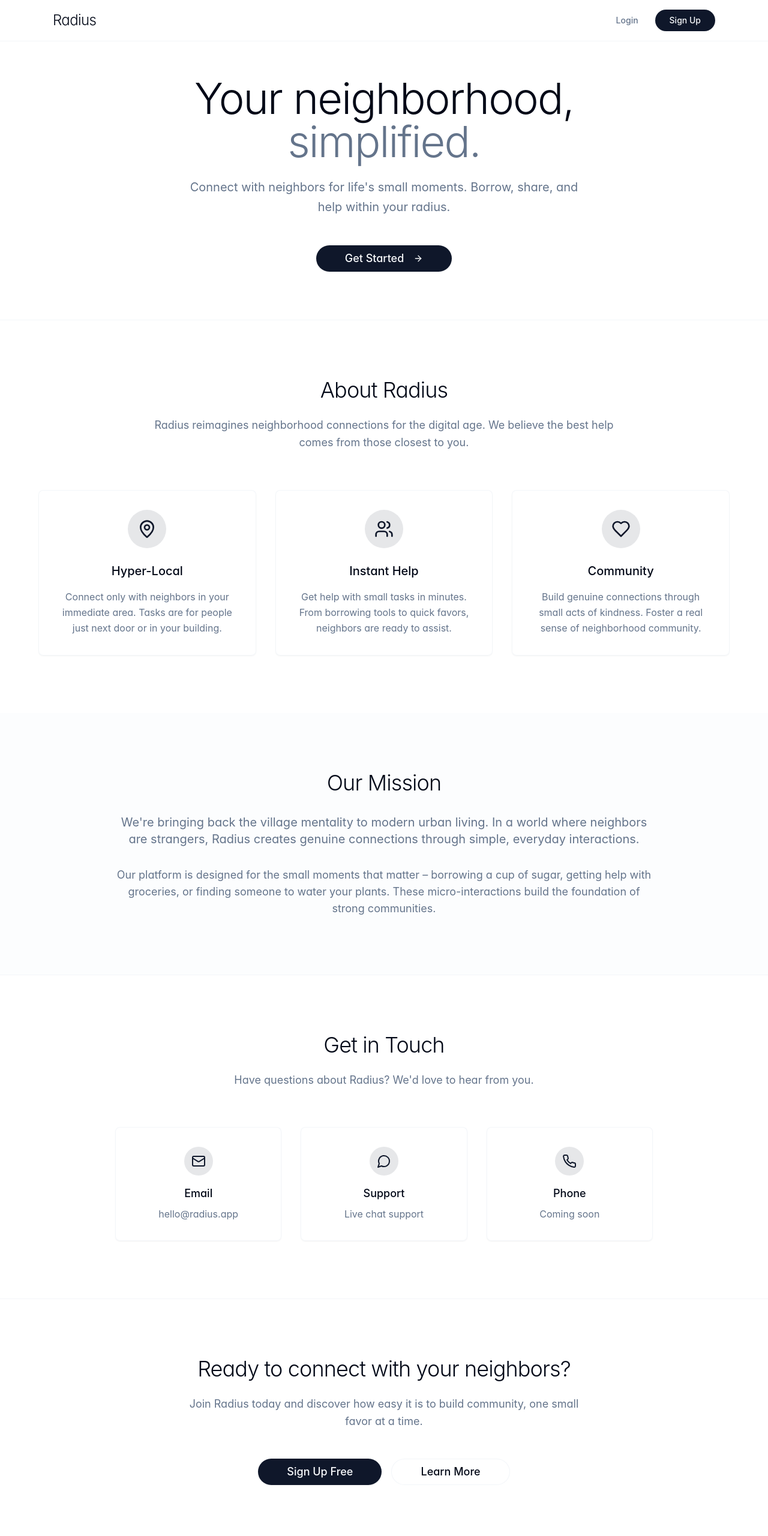
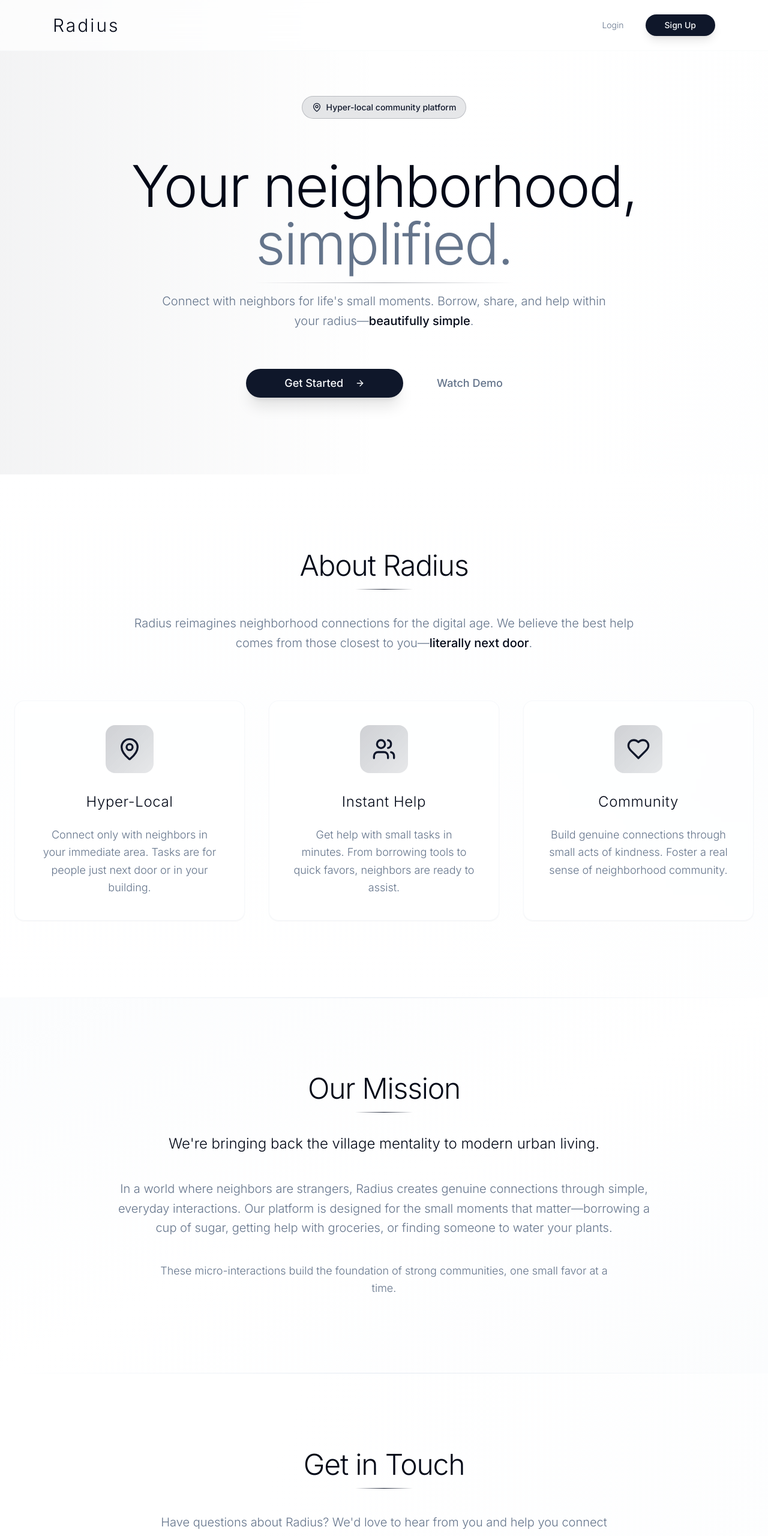
Before and after one commit to MohitPatni0731/everloom, a React (Vite) app: page / in a window 1280 px wide. Shown: the top 2561 px of the page at 60% size. Built offline with nearby package versions, Linux system fonts and the light colour scheme.

Commit message:
Refine landing page aesthetics
Improve the visual design of the landing page for a more aesthetic appearance.

```diff
--- a/src/index.css
+++ b/src/index.css
@@ -93,15 +93,17 @@
 
   body {
     @apply bg-background text-foreground;
-    font-family: -apple-system, BlinkMacSystemFont, "Segoe UI", Roboto, "Helvetica Neue", Arial, sans-serif;
+    font-family: 'Inter', -apple-system, BlinkMacSystemFont, "Segoe UI", Roboto, "Helvetica Neue", Arial, sans-serif;
+    font-feature-settings: 'cv02', 'cv03', 'cv04', 'cv11';
+    font-optical-sizing: auto;
   }
 }
 
-/* Custom animations */
+/* Enhanced animations */
 @keyframes fade-in {
   from {
     opacity: 0;
-    transform: translateY(10px);
+    transform: translateY(20px);
   }
   to {
     opacity: 1;
@@ -112,27 +114,90 @@
 @keyframes scale-in {
   from {
     opacity: 0;
-    transform: scale(0.95);
+    transform: scale(0.95) translateY(10px);
   }
   to {
     opacity: 1;
-    transform: scale(1);
+    transform: scale(1) translateY(0);
+  }
+}
+
+@keyframes float {
+  0%, 100% {
+    transform: translateY(0px);
+  }
+  50% {
+    transform: translateY(-10px);
+  }
+}
+
+@keyframes shimmer {
+  0% {
+    background-position: -200% 0;
+  }
+  100% {
+    background-position: 200% 0;
   }
 }
 
 .animate-fade-in {
-  animation: fade-in 0.4s ease-out forwards;
+  animation: fade-in 0.8s ease-out forwards;
   opacity: 0;
 }
 
 .animate-scale-in {
-  animation: scale-in 0.3s ease-out forwards;
+  animation: scale-in 0.6s ease-out forwards;
   opacity: 0;
+}
+
+.animate-float {
+  animation: float 6s ease-in-out infinite;
 }
 
 /* Smooth transitions for better UX */
 * {
   transition-property: color, background-color, border-color, text-decoration-color, fill, stroke, opacity, box-shadow, transform, filter, backdrop-filter;
   transition-timing-function: cubic-bezier(0.4, 0, 0.2, 1);
-  transition-duration: 150ms;
+  transition-duration: 200ms;
 }
+
+/* Enhanced glassmorphism effects */
+.backdrop-blur-xl {
+  backdrop-filter: blur(24px);
+}
+
+/* Custom gradient animations */
+@keyframes gradient-shift {
+  0%, 100% {
+    background-position: 0% 50%;
+  }
+  50% {
+    background-position: 100% 50%;
+  }
+}
+
+.animate-gradient {
+  background-size: 200% 200%;
+  animation: gradient-shift 8s ease infinite;
+}
+
+/* Typography enhancements */
+.font-extralight {
+  font-weight: 200;
+}
+
+.tracking-widest {
+  letter-spacing: 0.1em;
+}
+
+/* Refined shadows */
+.shadow-elegant {
+  box-shadow: 0 25px 50px -12px rgba(0, 0, 0, 0.1), 0 0 0 1px rgba(255, 255, 255, 0.1);
+}
+
+/* Improved focus states */
+button:focus-visible,
+a:focus-visible {
+  outline: 2px solid hsl(var(--primary));
+  outline-offset: 2px;
+}
--- a/src/pages/Landing.tsx
+++ b/src/pages/Landing.tsx
@@ -5,19 +5,19 @@ import { Card } from "@/components/ui/card";
 
 const Landing = () => {
   return (
-    <div className="min-h-screen bg-background">
+    <div className="min-h-screen bg-gradient-to-br from-background via-background to-muted/20">
       {/* Navigation */}
-      <nav className="fixed top-0 w-full bg-background/80 backdrop-blur-sm border-b border-border/40 z-50">
-        <div className="max-w-6xl mx-auto px-6 py-4">
+      <nav className="fixed top-0 w-full bg-background/70 backdrop-blur-xl border-b border-border/20 z-50">
+        <div className="max-w-6xl mx-auto px-6 py-6">
           <div className="flex items-center justify-between">
-            <h1 className="text-2xl font-light tracking-tight text-foreground">
+            <h1 className="text-3xl font-extralight tracking-[0.1em] text-foreground hover:text-primary transition-colors duration-300">
               Radius
             </h1>
-            <div className="flex items-center space-x-4">
-              <Button variant="ghost" size="sm" className="text-muted-foreground hover:text-foreground">
+            <div className="flex items-center space-x-6">
+              <Button variant="ghost" size="sm" className="text-muted-foreground hover:text-foreground hover:bg-accent/50 transition-all duration-300 font-light">
                 Login
               </Button>
-              <Button size="sm" className="rounded-full px-6">
+              <Button size="sm" className="rounded-full px-8 py-2 bg-primary hover:bg-primary/90 shadow-lg hover:shadow-xl transition-all duration-300 font-medium">
                 Sign Up
               </Button>
             </div>
@@ -26,72 +26,97 @@ const Landing = () => {
       </nav>
 
       {/* Hero Section */}
-      <section className="pt-32 pb-20 px-6">
-        <div className="max-w-4xl mx-auto text-center">
+      <section className="pt-40 pb-32 px-6 relative overflow-hidden">
+        <div className="absolute inset-0 bg-gradient-to-r from-primary/5 via-transparent to-accent/5 pointer-events-none"></div>
+        <div className="max-w-5xl mx-auto text-center relative">
           <div className="animate-fade-in">
-            <h2 className="text-6xl md:text-7xl font-light tracking-tight mb-6 text-foreground leading-tight">
+            <div className="mb-8">
+              <div className="inline-flex items-center px-4 py-2 rounded-full bg-primary/10 border border-primary/20 text-primary text-sm font-medium mb-8">
+                <MapPin className="w-4 h-4 mr-2" />
+                Hyper-local community platform
+              </div>
+            </div>
+            <h2 className="text-7xl md:text-8xl font-extralight tracking-tight mb-8 text-foreground leading-[0.9] relative">
               Your neighborhood,
               <br />
-              <span className="text-muted-foreground">simplified.</span>
+              <span className="text-muted-foreground relative">
+                simplified.
+                <div className="absolute -bottom-2 left-0 w-full h-px bg-gradient-to-r from-transparent via-primary/40 to-transparent"></div>
+              </span>
             </h2>
-            <p className="text-xl text-muted-foreground mb-12 leading-relaxed max-w-2xl mx-auto">
-              Connect with neighbors for life's small moments. Borrow, share, and help within your radius.
+            <p className="text-xl text-muted-foreground mb-16 leading-relaxed max-w-3xl mx-auto font-light">
+              Connect with neighbors for life's small moments. Borrow, share, and help within your radius—
+              <span className="text-foreground font-medium">beautifully simple</span>.
             </p>
+            <div className="flex flex-col sm:flex-row gap-6 justify-center items-center">
               <Button
                 size="lg"
-              className="bg-primary hover:bg-primary/90 text-primary-foreground px-12 py-4 rounded-full text-lg shadow-sm transition-all duration-200 hover:shadow-md group"
+                className="bg-primary hover:bg-primary/90 text-primary-foreground px-16 py-6 rounded-full text-lg shadow-xl hover:shadow-2xl transition-all duration-300 hover:scale-105 group font-medium"
               >
                 Get Started
-              <ArrowRight className="w-5 h-5 ml-2 group-hover:translate-x-1 transition-transform duration-200" />
+                <ArrowRight className="w-5 h-5 ml-3 group-hover:translate-x-2 transition-transform duration-300" />
               </Button>
+              <Button
+                variant="ghost"
+                size="lg"
+                className="text-muted-foreground hover:text-foreground px-8 py-6 rounded-full text-lg transition-all duration-300 hover:bg-accent/30"
+              >
+                Watch Demo
+              </Button>
+            </div>
           </div>
         </div>
       </section>
 
       {/* About Section */}
-      <section id="about" className="py-24 px-6 border-t border-border/40">
-        <div className="max-w-6xl mx-auto">
-          <div className="text-center mb-16">
-            <h3 className="text-4xl font-light tracking-tight mb-6 text-foreground">
+      <section id="about" className="py-32 px-6 relative">
+        <div className="absolute inset-0 bg-gradient-to-b from-transparent via-muted/10 to-transparent pointer-events-none"></div>
+        <div className="max-w-7xl mx-auto relative">
+          <div className="text-center mb-20">
+            <div className="inline-block mb-6">
+              <h3 className="text-5xl font-extralight tracking-tight text-foreground relative">
                 About Radius
+                <div className="absolute -bottom-4 left-1/2 transform -translate-x-1/2 w-24 h-px bg-gradient-to-r from-transparent via-primary to-transparent"></div>
               </h3>
-            <p className="text-lg text-muted-foreground max-w-3xl mx-auto leading-relaxed">
-              Radius reimagines neighborhood connections for the digital age. We believe the best help comes from those closest to you.
+            </div>
+            <p className="text-xl text-muted-foreground max-w-4xl mx-auto leading-relaxed font-light mt-8">
+              Radius reimagines neighborhood connections for the digital age. We believe the best help comes from those closest to you—
+              <span className="text-foreground font-medium">literally next door</span>.
             </p>
           </div>
 
-          <div className="grid md:grid-cols-3 gap-8">
-            <Card className="p-8 border-border/40 bg-card/50 backdrop-blur-sm hover:shadow-md transition-all duration-300 group">
+          <div className="grid md:grid-cols-3 gap-10">
+            <Card className="p-10 border-border/30 bg-card/60 backdrop-blur-sm hover:shadow-2xl transition-all duration-500 group hover:scale-105 rounded-2xl">
               <div className="text-center">
-                <div className="w-16 h-16 bg-primary/10 rounded-full flex items-center justify-center mx-auto mb-6 group-hover:scale-110 transition-transform duration-300">
-                  <MapPin className="w-8 h-8 text-primary" />
+                <div className="w-20 h-20 bg-gradient-to-br from-primary/20 to-primary/10 rounded-2xl flex items-center justify-center mx-auto mb-8 group-hover:scale-110 group-hover:rotate-3 transition-all duration-500">
+                  <MapPin className="w-10 h-10 text-primary" />
                 </div>
-                <h4 className="text-xl font-medium mb-4 text-foreground">Hyper-Local</h4>
-                <p className="text-muted-foreground leading-relaxed">
+                <h4 className="text-2xl font-light mb-6 text-foreground tracking-wide">Hyper-Local</h4>
+                <p className="text-muted-foreground leading-relaxed text-lg font-light">
                   Connect only with neighbors in your immediate area. Tasks are for people just next door or in your building.
                 </p>
               </div>
             </Card>
 
-            <Card className="p-8 border-border/40 bg-card/50 backdrop-blur-sm hover:shadow-md transition-all duration-300 group">
+            <Card className="p-10 border-border/30 bg-card/60 backdrop-blur-sm hover:shadow-2xl transition-all duration-500 group hover:scale-105 rounded-2xl">
               <div className="text-center">
-                <div className="w-16 h-16 bg-primary/10 rounded-full flex items-center justify-center mx-auto mb-6 group-hover:scale-110 transition-transform duration-300">
-                  <Users className="w-8 h-8 text-primary" />
+                <div className="w-20 h-20 bg-gradient-to-br from-primary/20 to-primary/10 rounded-2xl flex items-center justify-center mx-auto mb-8 group-hover:scale-110 group-hover:rotate-3 transition-all duration-500">
+                  <Users className="w-10 h-10 text-primary" />
                 </div>
-                <h4 className="text-xl font-medium mb-4 text-foreground">Instant Help</h4>
-                <p className="text-muted-foreground leading-relaxed">
+                <h4 className="text-2xl font-light mb-6 text-foreground tracking-wide">Instant Help</h4>
+                <p className="text-muted-foreground leading-relaxed text-lg font-light">
                   Get help with small tasks in minutes. From borrowing tools to quick favors, neighbors are ready to assist.
                 </p>
               </div>
             </Card>
 
-            <Card className="p-8 border-border/40 bg-card/50 backdrop-blur-sm hover:shadow-md transition-all duration-300 group">
+            <Card className="p-10 border-border/30 bg-card/60 backdrop-blur-sm hover:shadow-2xl transition-all duration-500 group hover:scale-105 rounded-2xl">
               <div className="text-center">
-                <div className="w-16 h-16 bg-primary/10 rounded-full flex items-center justify-center mx-auto mb-6 group-hover:scale-110 transition-transform duration-300">
-                  <Heart className="w-8 h-8 text-primary" />
+                <div className="w-20 h-20 bg-gradient-to-br from-primary/20 to-primary/10 rounded-2xl flex items-center justify-center mx-auto mb-8 group-hover:scale-110 group-hover:rotate-3 transition-all duration-500">
+                  <Heart className="w-10 h-10 text-primary" />
                 </div>
-                <h4 className="text-xl font-medium mb-4 text-foreground">Community</h4>
-                <p className="text-muted-foreground leading-relaxed">
+                <h4 className="text-2xl font-light mb-6 text-foreground tracking-wide">Community</h4>
+                <p className="text-muted-foreground leading-relaxed text-lg font-light">
                   Build genuine connections through small acts of kindness. Foster a real sense of neighborhood community.
                 </p>
               </div>
@@ -101,84 +126,96 @@ const Landing = () => {
       </section>
 
       {/* Mission Section */}
-      <section id="mission" className="py-24 px-6 bg-muted/20">
-        <div className="max-w-4xl mx-auto text-center">
-          <h3 className="text-4xl font-light tracking-tight mb-8 text-foreground">
+      <section id="mission" className="py-32 px-6 bg-gradient-to-br from-muted/30 via-background to-accent/20 relative overflow-hidden">
+        <div className="absolute top-0 left-0 w-full h-px bg-gradient-to-r from-transparent via-border to-transparent"></div>
+        <div className="absolute bottom-0 left-0 w-full h-px bg-gradient-to-r from-transparent via-border to-transparent"></div>
+        <div className="max-w-5xl mx-auto text-center relative">
+          <div className="inline-block mb-12">
+            <h3 className="text-5xl font-extralight tracking-tight text-foreground relative">
               Our Mission
+              <div className="absolute -bottom-4 left-1/2 transform -translate-x-1/2 w-24 h-px bg-gradient-to-r from-transparent via-primary to-transparent"></div>
             </h3>
-          <div className="prose prose-lg mx-auto text-muted-foreground leading-relaxed">
-            <p className="text-xl mb-8">
-              We're bringing back the village mentality to modern urban living. In a world where neighbors are strangers,
-              Radius creates genuine connections through simple, everyday interactions.
+          </div>
+          <div className="space-y-10">
+            <p className="text-2xl text-foreground font-light leading-relaxed">
+              We're bringing back the village mentality to modern urban living.
             </p>
-            <p className="text-lg">
-              Our platform is designed for the small moments that matter – borrowing a cup of sugar, getting help with groceries,
-              or finding someone to water your plants. These micro-interactions build the foundation of strong communities.
+            <p className="text-xl text-muted-foreground leading-relaxed max-w-4xl mx-auto font-light">
+              In a world where neighbors are strangers, Radius creates genuine connections through simple, everyday interactions.
+              Our platform is designed for the small moments that matter—borrowing a cup of sugar, getting help with groceries,
+              or finding someone to water your plants.
+            </p>
+            <p className="text-lg text-muted-foreground leading-relaxed max-w-3xl mx-auto font-light">
+              These micro-interactions build the foundation of strong communities, one small favor at a time.
             </p>
           </div>
         </div>
       </section>
 
       {/* Contact Section */}
-      <section id="contact" className="py-24 px-6 border-t border-border/40">
-        <div className="max-w-4xl mx-auto">
-          <div className="text-center mb-16">
-            <h3 className="text-4xl font-light tracking-tight mb-6 text-foreground">
+      <section id="contact" className="py-32 px-6 relative">
+        <div className="max-w-5xl mx-auto">
+          <div className="text-center mb-20">
+            <div className="inline-block mb-6">
+              <h3 className="text-5xl font-extralight tracking-tight text-foreground relative">
                 Get in Touch
+                <div className="absolute -bottom-4 left-1/2 transform -translate-x-1/2 w-24 h-px bg-gradient-to-r from-transparent via-primary to-transparent"></div>
               </h3>
-            <p className="text-lg text-muted-foreground max-w-2xl mx-auto leading-relaxed">
-              Have questions about Radius? We'd love to hear from you.
+            </div>
+            <p className="text-xl text-muted-foreground max-w-3xl mx-auto leading-relaxed font-light mt-8">
+              Have questions about Radius? We'd love to hear from you and help you connect with your community.
             </p>
           </div>
 
-          <div className="grid md:grid-cols-3 gap-8">
-            <Card className="p-8 border-border/40 bg-card/50 backdrop-blur-sm text-center hover:shadow-md transition-all duration-300 group">
-              <div className="w-12 h-12 bg-primary/10 rounded-full flex items-center justify-center mx-auto mb-4 group-hover:scale-110 transition-transform duration-300">
-                <Mail className="w-6 h-6 text-primary" />
+          <div className="grid md:grid-cols-3 gap-10">
+            <Card className="p-10 border-border/30 bg-card/60 backdrop-blur-sm text-center hover:shadow-2xl transition-all duration-500 group hover:scale-105 rounded-2xl">
+              <div className="w-16 h-16 bg-gradient-to-br from-primary/20 to-primary/10 rounded-2xl flex items-center justify-center mx-auto mb-8 group-hover:scale-110 group-hover:rotate-3 transition-all duration-500">
+                <Mail className="w-8 h-8 text-primary" />
               </div>
-              <h4 className="text-lg font-medium mb-2 text-foreground">Email</h4>
-              <p className="text-muted-foreground">hello@radius.app</p>
+              <h4 className="text-xl font-medium mb-4 text-foreground tracking-wide">Email</h4>
+              <p className="text-muted-foreground text-lg font-light">hello@radius.app</p>
             </Card>
 
-            <Card className="p-8 border-border/40 bg-card/50 backdrop-blur-sm text-center hover:shadow-md transition-all duration-300 group">
-              <div className="w-12 h-12 bg-primary/10 rounded-full flex items-center justify-center mx-auto mb-4 group-hover:scale-110 transition-transform duration-300">
-                <MessageCircle className="w-6 h-6 text-primary" />
+            <Card className="p-10 border-border/30 bg-card/60 backdrop-blur-sm text-center hover:shadow-2xl transition-all duration-500 group hover:scale-105 rounded-2xl">
+              <div className="w-16 h-16 bg-gradient-to-br from-primary/20 to-primary/10 rounded-2xl flex items-center justify-center mx-auto mb-8 group-hover:scale-110 group-hover:rotate-3 transition-all duration-500">
+                <MessageCircle className="w-8 h-8 text-primary" />
               </div>
-              <h4 className="text-lg font-medium mb-2 text-foreground">Support</h4>
-              <p className="text-muted-foreground">Live chat support</p>
+              <h4 className="text-xl font-medium mb-4 text-foreground tracking-wide">Support</h4>
+              <p className="text-muted-foreground text-lg font-light">Live chat support</p>
             </Card>
 
-            <Card className="p-8 border-border/40 bg-card/50 backdrop-blur-sm text-center hover:shadow-md transition-all duration-300 group">
-              <div className="w-12 h-12 bg-primary/10 rounded-full flex items-center justify-center mx-auto mb-4 group-hover:scale-110 transition-transform duration-300">
-                <Phone className="w-6 h-6 text-primary" />
+            <Card className="p-10 border-border/30 bg-card/60 backdrop-blur-sm text-center hover:shadow-2xl transition-all duration-500 group hover:scale-105 rounded-2xl">
+              <div className="w-16 h-16 bg-gradient-to-br from-primary/20 to-primary/10 rounded-2xl flex items-center justify-center mx-auto mb-8 group-hover:scale-110 group-hover:rotate-3 transition-all duration-500">
+                <Phone className="w-8 h-8 text-primary" />
               </div>
-              <h4 className="text-lg font-medium mb-2 text-foreground">Phone</h4>
-              <p className="text-muted-foreground">Coming soon</p>
+              <h4 className="text-xl font-medium mb-4 text-foreground tracking-wide">Phone</h4>
+              <p className="text-muted-foreground text-lg font-light">Coming soon</p>
             </Card>
           </div>
         </div>
       </section>
 
       {/* CTA Section */}
-      <section className="py-24 px-6 border-t border-border/40">
-        <div className="max-w-4xl mx-auto text-center">
-          <h3 className="text-4xl font-light tracking-tight mb-6 text-foreground">
+      <section className="py-32 px-6 bg-gradient-to-br from-primary/5 via-background to-accent/5 relative overflow-hidden">
+        <div className="absolute top-0 left-0 w-full h-px bg-gradient-to-r from-transparent via-border to-transparent"></div>
+        <div className="max-w-5xl mx-auto text-center relative">
+          <h3 className="text-5xl font-extralight tracking-tight mb-8 text-foreground leading-tight">
             Ready to connect with your neighbors?
           </h3>
-          <p className="text-lg text-muted-foreground mb-12 max-w-2xl mx-auto leading-relaxed">
+          <p className="text-xl text-muted-foreground mb-16 max-w-3xl mx-auto leading-relaxed font-light">
             Join Radius today and discover how easy it is to build community, one small favor at a time.
           </p>
-          <div className="flex flex-col sm:flex-row gap-4 justify-center">
+          <div className="flex flex-col sm:flex-row gap-6 justify-center">
             <Button
               size="lg"
-              className="bg-primary hover:bg-primary/90 text-primary-foreground px-12 py-4 rounded-full text-lg shadow-sm transition-all duration-200 hover:shadow-md"
+              className="bg-primary hover:bg-primary/90 text-primary-foreground px-16 py-6 rounded-full text-lg shadow-xl hover:shadow-2xl transition-all duration-300 hover:scale-105 font-medium"
             >
               Sign Up Free
             </Button>
             <Button
               variant="outline"
               size="lg"
-              className="px-12 py-4 rounded-full text-lg border-border/40 hover:bg-accent transition-all duration-200"
+              className="px-16 py-6 rounded-full text-lg border-border/40 hover:bg-accent/30 transition-all duration-300 hover:scale-105 font-light"
             >
               Learn More
             </Button>
@@ -187,10 +224,10 @@ const Landing = () => {
       </section>
 
       {/* Footer */}
-      <footer className="border-t border-border/40 py-12 px-6">
+      <footer className="border-t border-border/30 py-16 px-6 bg-gradient-to-br from-muted/20 to-background">
         <div className="max-w-6xl mx-auto text-center">
-          <h4 className="text-xl font-light tracking-tight mb-4 text-foreground">Radius</h4>
-          <p className="text-muted-foreground text-sm">
+          <h4 className="text-2xl font-extralight tracking-[0.1em] mb-6 text-foreground">Radius</h4>
+          <p className="text-muted-foreground font-light">
             © 2024 Radius. Building community, one neighbor at a time.
           </p>
         </div>
```
Lines whose indentation alone changed are shown as unchanged.
